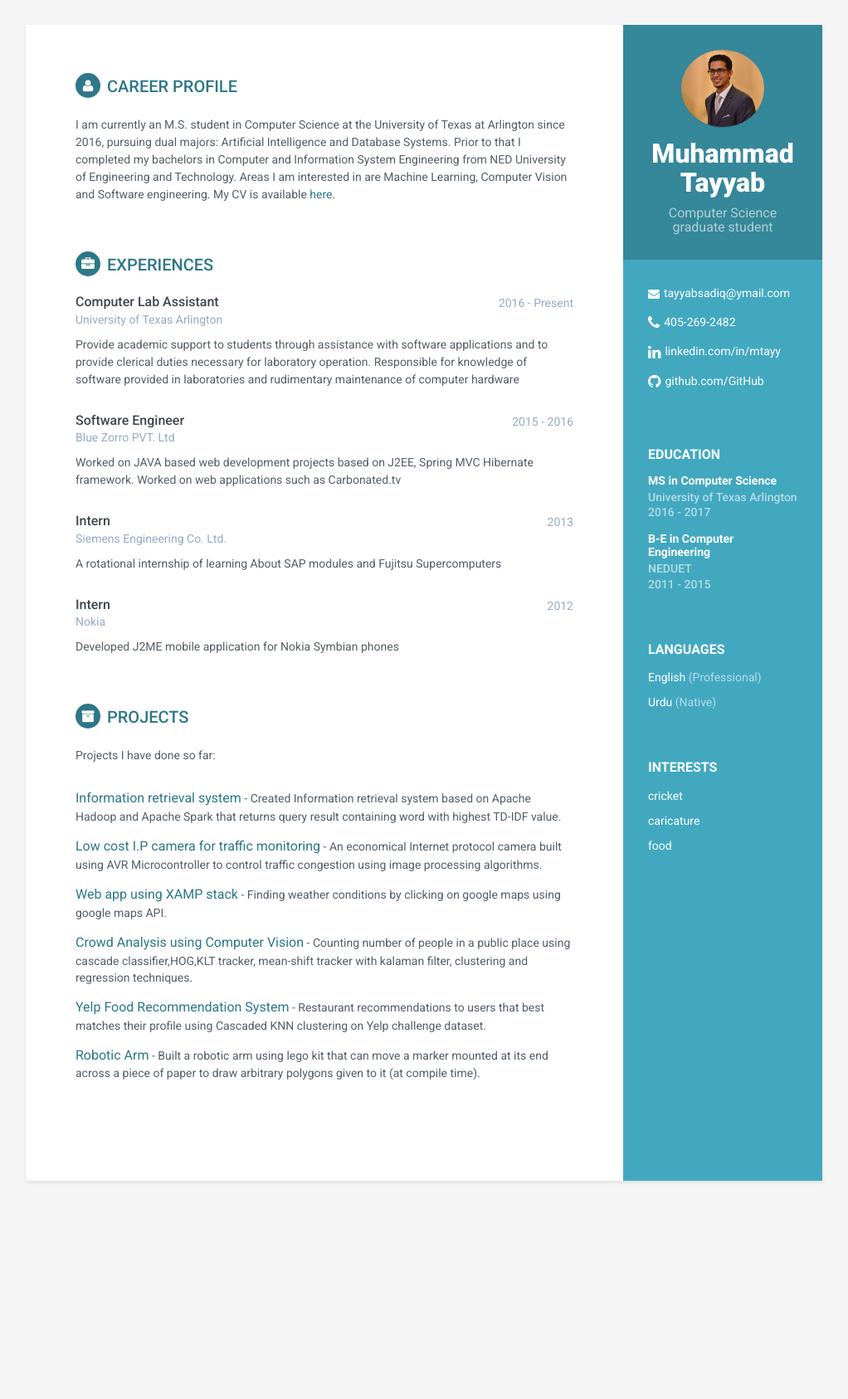
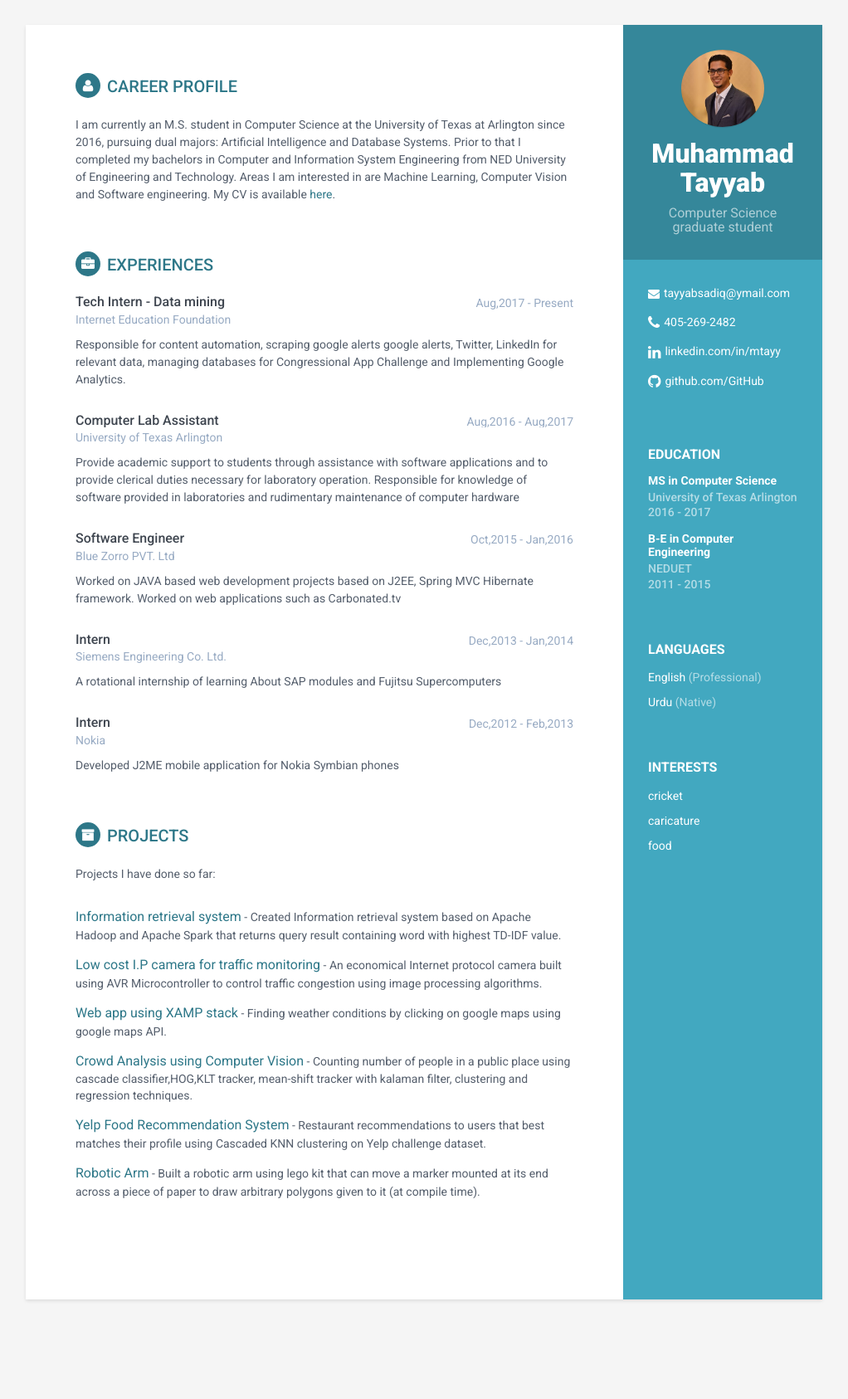
Before and after one commit to mtayyab-s/cv, a Jekyll site: the page built from index.html, in a window 1280 px wide. Shown: the whole page at 83% size, without its empty margins (129-1151 px from the left). Built offline with Jekyll 4.4.1, drawn with Linux system fonts in a browser that asks for light colours; before the commit the page ends 1543 px from its top, so only the background shows below that.

Commit message:
updated experience

```diff
--- a/_includes/experience.html
+++ b/_includes/experience.html
@@ -1,11 +1,28 @@
 <section class="section experiences-section">
                 <h2 class="section-title"><i class="fa fa-briefcase"></i>Experiences</h2>
+
+
+                <div class="item">
+                    <div class="meta">
+                        <div class="upper-row">
+                            <h3 class="job-title">Tech Intern - Data mining</h3>
+                            <div class="time">Aug,2017 - Present</div>
+                        </div><!--//upper-row-->
+                        <div class="company">Internet Education Foundation</div>
+                    </div><!--//meta-->
+                    <div class="details">
+                        <p> Responsible for content automation, scraping google alerts google alerts, Twitter,
+                        LinkedIn for relevant data, managing databases for Congressional App Challenge and
+                        Implementing Google Analytics.</p>
+
+                    </div><!--//details-->
+                </div><!--//item-->
 
                 <div class="item">
                     <div class="meta">
                         <div class="upper-row">
                             <h3 class="job-title">Computer Lab Assistant</h3>
-                            <div class="time">2016 - Present</div>
+                            <div class="time">Aug,2016 - Aug,2017</div>
                         </div><!--//upper-row-->
                         <div class="company">University of Texas Arlington</div>
                     </div><!--//meta-->
@@ -19,7 +36,7 @@
                     <div class="meta">
                         <div class="upper-row">
                             <h3 class="job-title">Software Engineer</h3>
-                            <div class="time">2015 - 2016</div>
+                            <div class="time">Oct,2015 - Jan,2016</div>
                         </div><!--//upper-row-->
                         <div class="company">Blue Zorro PVT. Ltd</div>
                     </div><!--//meta-->
@@ -33,7 +50,7 @@
                     <div class="meta">
                         <div class="upper-row">
                             <h3 class="job-title">Intern</h3>
-                            <div class="time">2013</div>
+                            <div class="time">Dec,2013 - Jan,2014</div>
                         </div><!--//upper-row-->
                         <div class="company">Siemens Engineering Co. Ltd.</div>
                     </div><!--//meta-->
@@ -46,7 +63,7 @@
                     <div class="meta">
                         <div class="upper-row">
                             <h3 class="job-title">Intern</h3>
-                            <div class="time">2012</div>
+                            <div class="time">Dec,2012 - Feb,2013</div>
                         </div><!--//upper-row-->
                         <div class="company">Nokia</div>
                     </div><!--//meta-->
```
